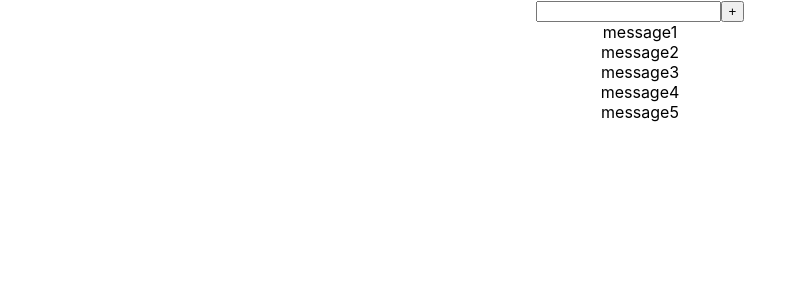
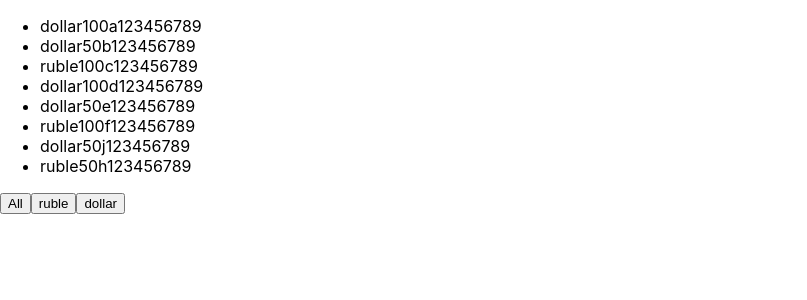
Before and after one commit to Vital9i/MicroTasks, a React (Create React App) app: page / in a window 1280 px wide. Shown: the top 300 px of the page, without its empty margins (0-807 px from the left). Built offline with nearby package versions, Linux system fonts and the light colour scheme.

Commit message:
Method Filter from zero 2.0

```diff
--- a/src/App.tsx
+++ b/src/App.tsx
@@ -1,88 +1,39 @@
-import React, { HtmlHTMLAttributes, MouseEvent, useState } from 'react';
-import './App.css';
+import React, { useState } from 'react';
+import { NewComponent } from './components/NewComponent/NewComponent';
 
-function App() {
-  const [message, setMessage] = useState([
-        {message: 'message1'},
-        {message: 'message2'},
-        {message: 'message3'},
-        {message: 'message4'},
-        {message: 'message5'}
-      ]
-  )
-  return (
-      <div className="App">
-        <div>
-          <input />
-          <button>+</button>
-        </div>
-        {message.map((el, index) => {
-          return (
-              <div key={index}>{el.message}</div>
-          )
-        })}
-      </div>
-  );
+export type MoneyValue = "All" | "ruble" | "dollar"
+export const App = () => {
+    const [money, setMoney] = useState([
+        { banknote: "dollar", nominal: 100, number: "a123456789" },
+        { banknote: "dollar", nominal: 50, number: "b123456789" },
+        { banknote: "ruble", nominal: 100, number: "c123456789" },
+        { banknote: "dollar", nominal: 100, number: "d123456789" },
+        { banknote: "dollar", nominal: 50, number: "e123456789" },
+        { banknote: "ruble", nominal: 100, number: "f123456789" },
+        { banknote: "dollar", nominal: 50, number: "j123456789" },
+        { banknote: "ruble", nominal: 50, number: "h123456789" }
+    ])
+
+    const [filter, setFilter] = useState<MoneyValue>('All');
+
+    let currentMoney = money
+
+    const onClickFilterHandler = (FilterName: MoneyValue) => {
+        setFilter(FilterName)
+    }
+
+    if (filter === 'ruble') {
+        currentMoney = money.filter((filteredMoney) => filteredMoney.banknote === 'ruble')
+    }
+    if (filter === 'dollar') {
+        currentMoney = money.filter((filteredMoney) => filteredMoney.banknote === 'dollar')
+    }
+
+    return (
+        <>
+            <NewComponent onClickFilterHandler={onClickFilterHandler}
+                currentMoney={currentMoney} />
+        </>
+    );
+
 }
-export default App;
-
-
-
-
-
-
-// type FilterType = 'all' | 'dollar' | 'ruble'
-//
-// function App() {
-//
-//   const [money, setMoney] = useState([
-//     { banknote: "dollar", nominal: 100, number: "a123456789" },
-//     { banknote: "dollar", nominal: 50, number: "b123456789" },
-//     { banknote: "ruble", nominal: 100, number: "c123456789" },
-//     { banknote: "dollar", nominal: 100, number: "d123456789" },
-//     { banknote: "dollar", nominal: 50, number: "e123456789" },
-//     { banknote: "ruble", nominal: 100, number: "f123456789" },
-//     { banknote: "dollar", nominal: 50, number: "j123456789" },
-//     { banknote: "ruble", nominal: 50, number: "h123456789" }
-//   ])
-//
-//   const [filter, setFilter] = useState<FilterType>('all')
-//
-//   let currentMoney = money;
-//
-//   if (filter === 'ruble') {
-//     currentMoney = money.filter((filteredMoney) => filteredMoney.banknote === "ruble")
-//   }
-//   if (filter === 'dollar') {
-//     currentMoney = money.filter((filteredMoney) => filteredMoney.banknote === "dollar")
-//   }
-//
-//   const onClickFilterHandler = (namebutton:FilterType) => {
-//     console.log(namebutton)
-//     setFilter(namebutton)
-//   }
-//
-//   return (
-//     <>
-//       <ul>
-//         {currentMoney.map((objFromMoneyArr, index) => {
-//           return (
-//             <li key={index}>
-//               <span>{objFromMoneyArr.banknote}</span>
-//               <span>{objFromMoneyArr.nominal}</span>
-//               <span>{objFromMoneyArr.number}</span>
-//             </li>
-//           )
-//         })}
-//       </ul>
-//       <div style={{ marginLeft: '35px' }}>
-//         <button onClick={() => onClickFilterHandler('all')}>All</button>
-//         <button onClick={() => onClickFilterHandler('ruble')}>Rubles</button>
-//         <button onClick={() => onClickFilterHandler('dollar')}>Dollars</button>
-//       </div>
-//     </>
-//   );
-// }
-//
-// export default App;
-//
--- a/src/components/NewComponent/NewComponent.tsx
+++ b/src/components/NewComponent/NewComponent.tsx
@@ -1,55 +1,36 @@
 import React from 'react';
+import { App,MoneyValue } from '../../App'
 
-type NewComponentsPropsType = {
-    students: Array<StudentType>
+type NewComponentProps = {
+    onClickFilterHandler:(FilterName: MoneyValue)=>void
+    currentMoney:MoneyType[]
 }
 
-type StudentType = {
-    id: number
-    name: string
-    age: number
+type MoneyType = {
+banknote:string
+nominal:number
+number:string
 }
 
-
-export const NewComponent = () => {
-    const topCars = [
-        { manufacturer: 'BMW', model: 'X5' },
-        { manufacturer: 'Mersedes', model: 'MLS' },
-        { manufacturer: 'Audi', model: 'Q7' }
-    ]
+export const NewComponent = ({onClickFilterHandler, currentMoney}:NewComponentProps) => {
     return (
-        <table>
-            <tr>
-                {topCars.map((car, index) => {
+        <>
+            <ul>
+                {currentMoney.map((objFromMoneyArr, index) => {
                     return (
-                        <th key={index}>{car.manufacturer}</th>
-                    )
+                        <li key={index}>
+                            <span>{objFromMoneyArr.banknote}</span>
+                            <span>{objFromMoneyArr.nominal}</span>
+                            <span>{objFromMoneyArr.number}</span>
+                        </li>
+                    );
                 })}
-
-            </tr>
-            <tr>
-                {topCars.map((car, index) => {
-                    return(
-                    <td key={index}>{car.model}</td>
-                )})}
-            </tr>
-            <tr>
-                <td></td>
-                <td></td>
-            </tr>
-        </table>
+            </ul>
+            <div>
+                <button onClick={() => onClickFilterHandler('All')}>All</button>
+                <button onClick={() => onClickFilterHandler('ruble')}>ruble</button>
+                <button onClick={() => onClickFilterHandler('dollar')}>dollar</button>
+            </div>
+        </>
     );
 };
-
-
-// <ul>
-//     {props.students.map((item) => {
-//         debugger
-//         return (
-//             <li key={item.id}>
-//                 <span>{item.name}</span>
-//                 <span> age: {item.age}</span>
-//             </li>
-//         )
-//     })}
-// </ul>
--- a/src/index.tsx
+++ b/src/index.tsx
@@ -1,7 +1,7 @@
 import React from 'react';
 import ReactDOM from 'react-dom/client';
 import './index.css';
-import App from './App';
+import {App} from './App';
 import reportWebVitals from './reportWebVitals';
 
 const root = ReactDOM.createRoot(
```
Also changed, not shown: src/components/FullInput.tsx (+16 -0 lines), 1 other file (tests, documents, lock files or other folders).
